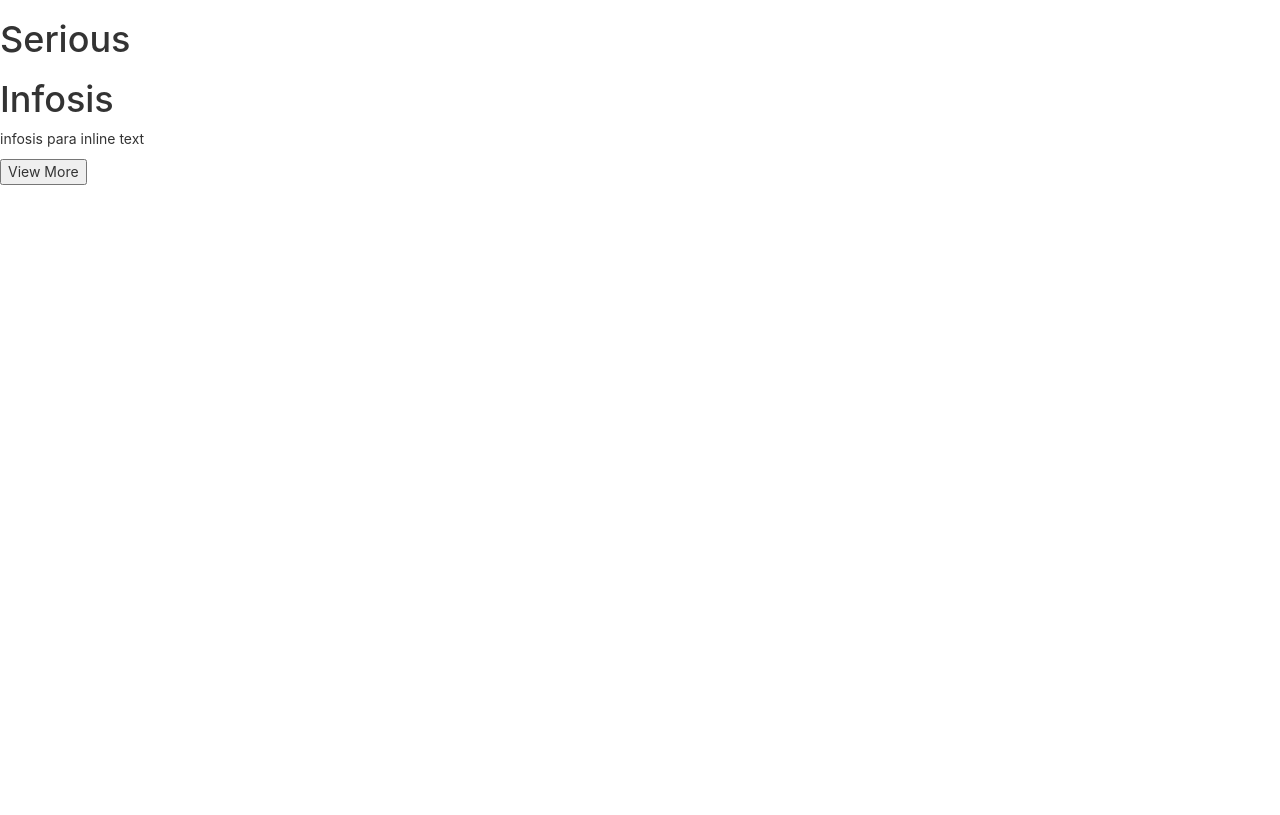
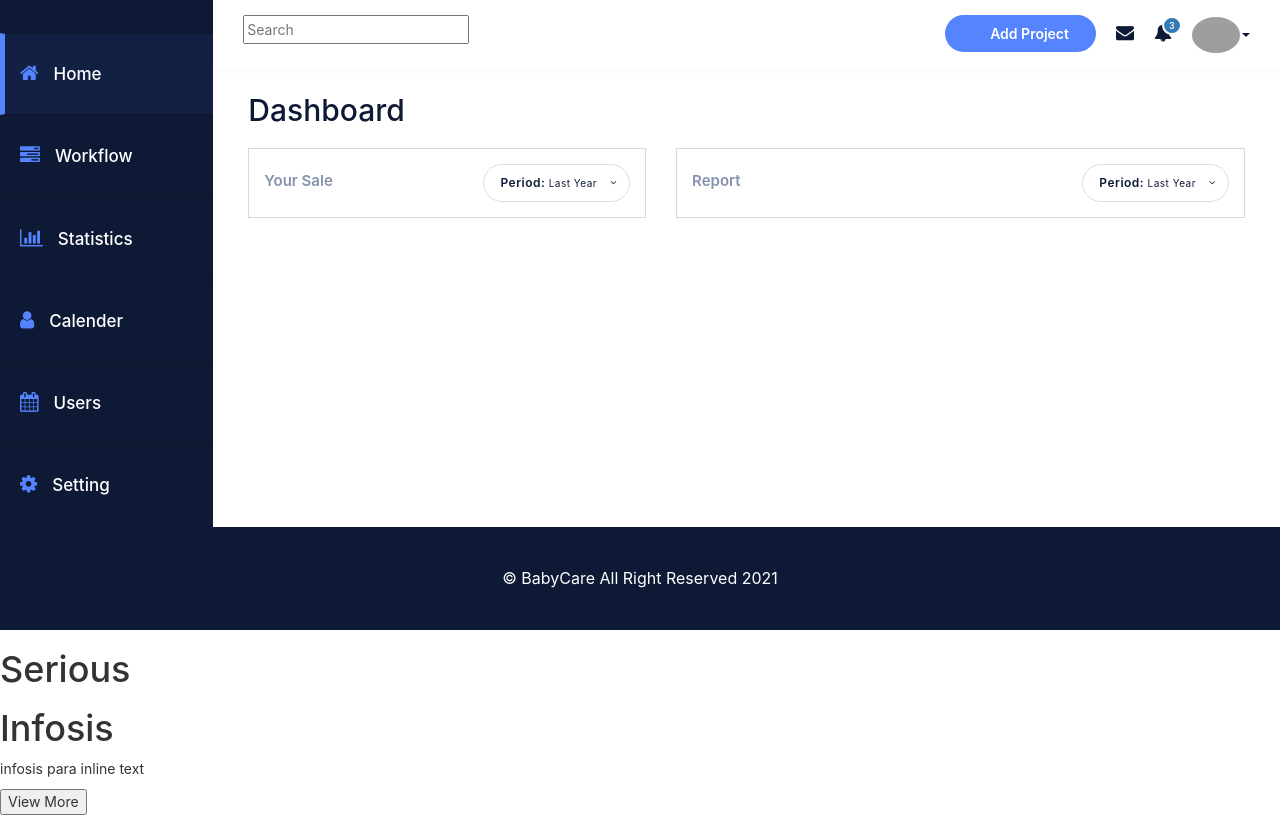
Before and after one commit to rajiv-fullstack/testing, a React (Create React App) app: page / in a window 1280 px wide. Built offline with nearby package versions, Linux system fonts and the light colour scheme; grey boxes are pictures that could not be loaded.

Commit message:
header footer

```diff
--- a/src/App.js
+++ b/src/App.js
@@ -36,6 +36,13 @@ if(favSeiries == "smartdata") {
 
 const App = () => (
   <>
+  <div class="container-fluid display-table">
+        <div class="row display-table-row">
+        <Sidebar />
+        <Content />
+    </div>
+    </div>
+    <Footer />
   <h1>Serious</h1>
    <Favs />
   </>
```
